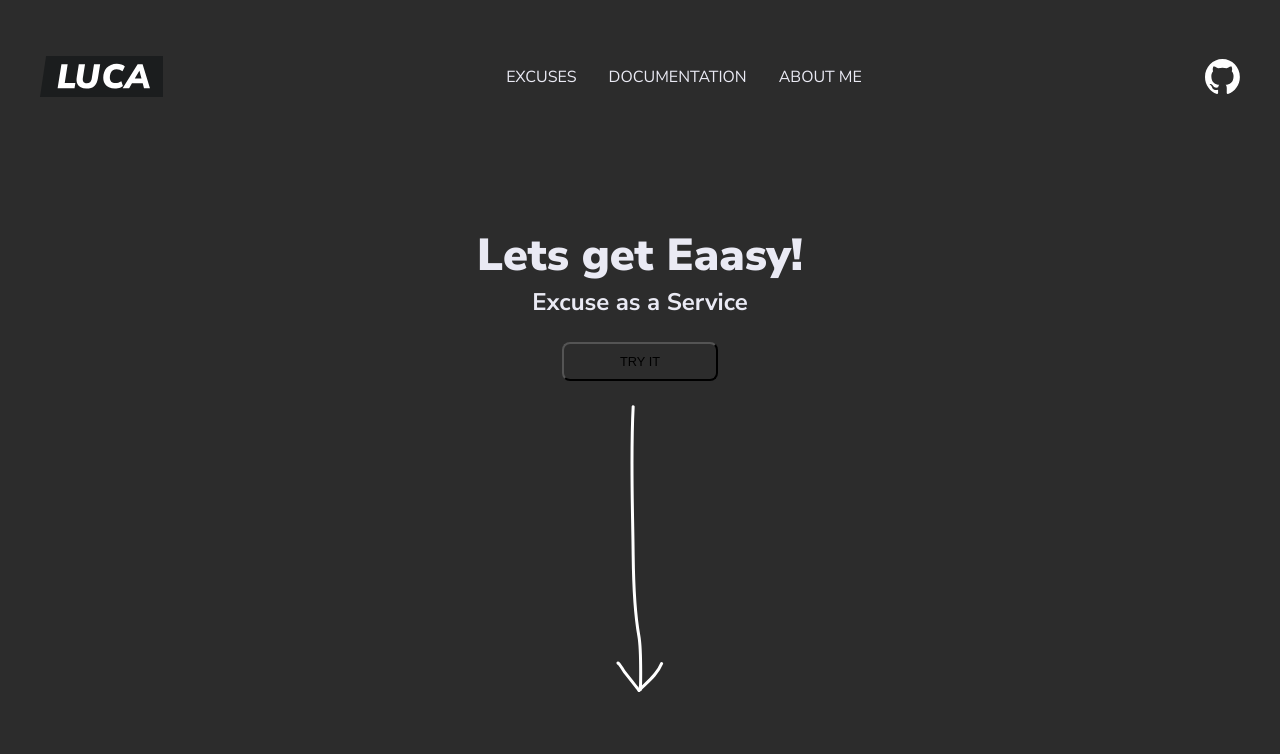
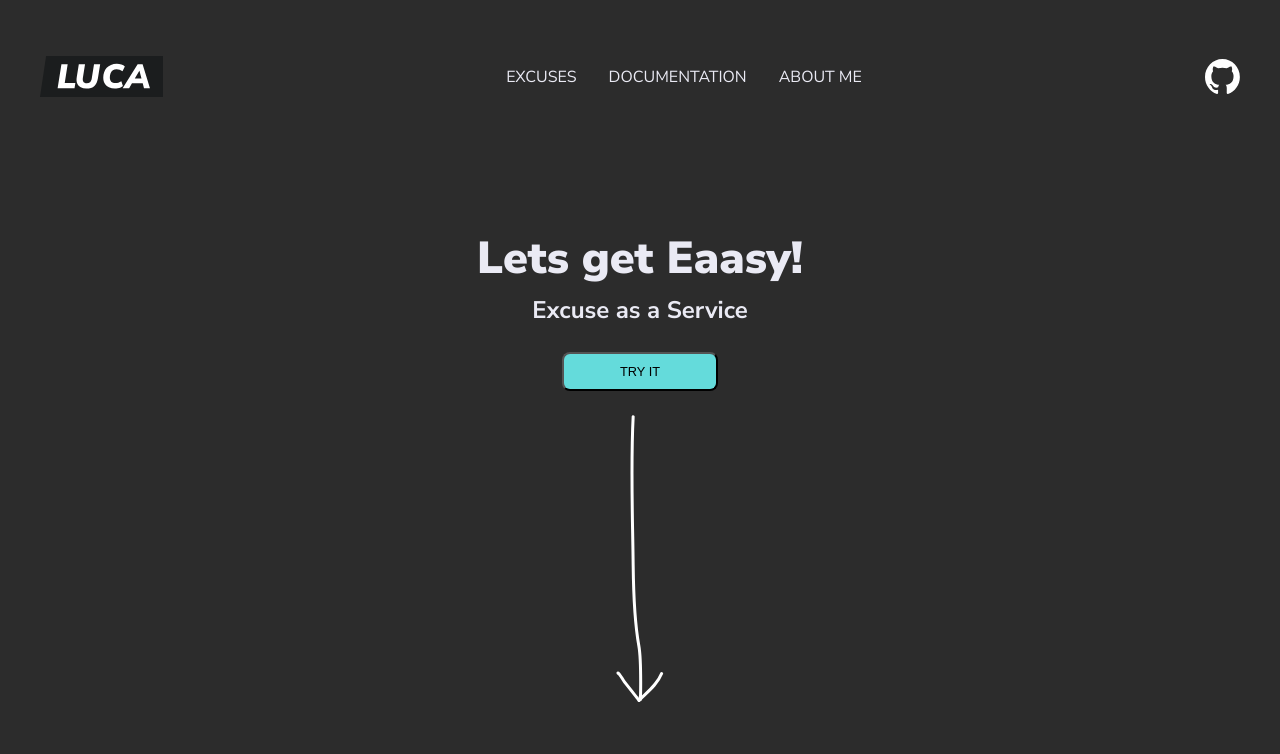
Before and after one commit to lukacafuta/Excuse-Generator, a React (Vite) app in the folder Frontend/: page / in a window 1280 px wide. Shown: the top 754 px of the page. Built offline with nearby package versions, Linux system fonts and the light colour scheme.

Commit message:
imported Poppins, added color variables and basic styling in :root

```diff
--- a/Frontend/src/index.css
+++ b/Frontend/src/index.css
@@ -1,5 +1,6 @@
 @import url('https://fonts.googleapis.com/css2?family=IBM+Plex+Mono:ital,wght@0,100;0,200;0,300;0,400;0,500;0,600;0,700;1,100;1,200;1,300;1,400;1,500;1,600;1,700&display=swap');
 @import url('https://fonts.googleapis.com/css2?family=Nunito+Sans:ital,opsz,wght@0,6..12,200..1000;1,6..12,200..1000&display=swap');
+@import url('https://fonts.googleapis.com/css2?family=Poppins:ital,wght@0,100;0,200;0,300;0,400;0,500;0,600;0,700;0,800;0,900;1,100;1,200;1,300;1,400;1,500;1,600;1,700;1,800;1,900&display=swap');
 
 /*standard css for browser*/
 
@@ -7,11 +8,31 @@
 *::before,
 *::after {
     box-sizing: border-box;
+    max-width: 100%;
+}
+
+:root {
+    font-family: Poppins, system-ui, Avenir, Helvetica, Arial, sans-serif;
+    font-size: 16px;
+    line-height: 1.5;
+    font-weight: 400;
+    margin: 0;
+
+    font-synthesis: none;
+    text-rendering: optimizeLegibility;
+
+    /*Colors*/
+    --color-turqoise: #64DBDB;
+    --color-font-bright: #EAEAF4;
+    --color-background-dark: #2c2c2c;
+    --color-output-tab-grey: #2C2C35;
+
+
 }
 
 body {
-    background-color: #2c2c2c;
-    color: #eaeaf4;
+    background-color: var(--color-background-dark);
+    color: var(--color-font-bright);
     width: 100vw;
     height: 100vh;
     margin: 0;
@@ -25,6 +46,7 @@
 h1 {
     font-size: 2.8rem;
     font-weight: 900;
+    color: var(--color-font-bright);
     text-align: center;
     margin: 0;
 }
@@ -32,6 +54,7 @@
 h2 {
     font-size: 1.5rem;
     font-weight: 700;
+    color: var(--color-font-bright);
     text-align: center;
     margin: 0;
 }
@@ -39,6 +62,7 @@
 h3 {
     font-size: 1.2rem;
     font-weight: 600;
+    color: var(--color-font-bright);
     text-align: center;
     margin: 0;
 }
```
